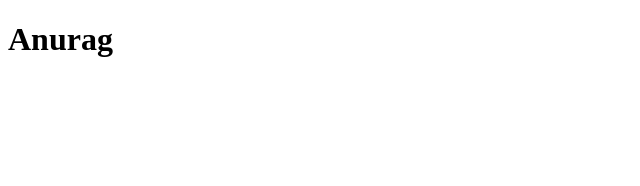
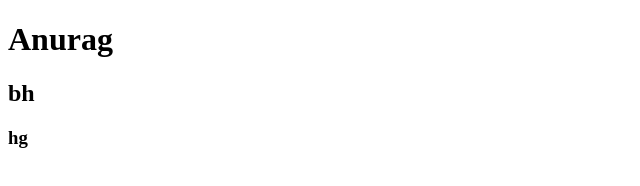
Before and after one commit to itsAnuragsingh/randomecode, a plain HTML site: page index.html in a window 1280 px wide. Shown: the full height of the page, 0-640 px from the left. Drawn offline with Linux system fonts and the light colour scheme.

Commit message:
h2 and h3 added

```diff
--- a/index.html
+++ b/index.html
@@ -7,5 +7,7 @@
 </head>
 <body>
     <h1>Anurag</h1>
+    <h2>bh</h2>
+    <h3>hg</h3>
 </body>
 </html>
```
